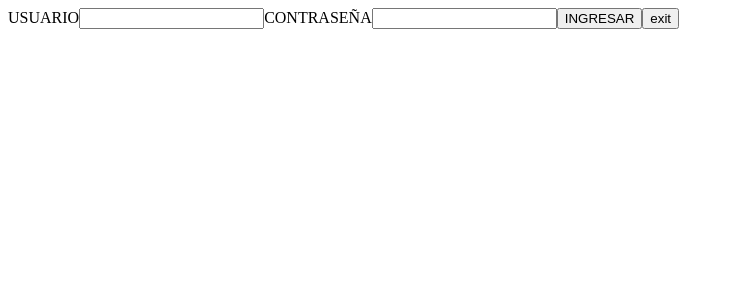
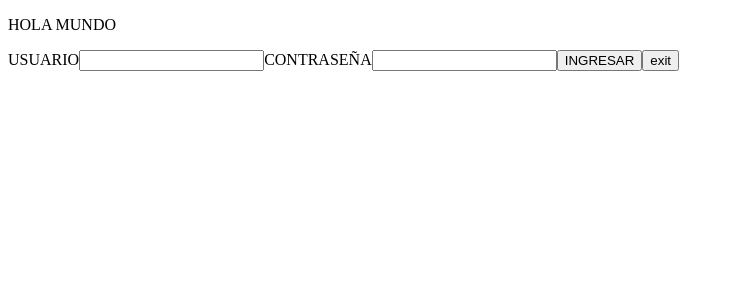
Before and after one commit to Eltony2412/diviertev2, a React (Create React App) app: page / in a window 1280 px wide. Shown: the top 300 px of the page, without its empty margins (0-734 px from the left). Built offline with nearby package versions, Linux system fonts and the light colour scheme.

Commit message:
modifando login

```diff
--- a/src/login/login.js
+++ b/src/login/login.js
@@ -44,6 +44,7 @@ const Login = () => {
     return (
         <main>
             <form onSubmit={onSubmit}>
+                <p>HOLA MUNDO</p>
                 <label>USUARIO</label>
                 <input type="text" id="user" value={user} onChange={(e) => setUser(e.target.value)}></input>
 
```
